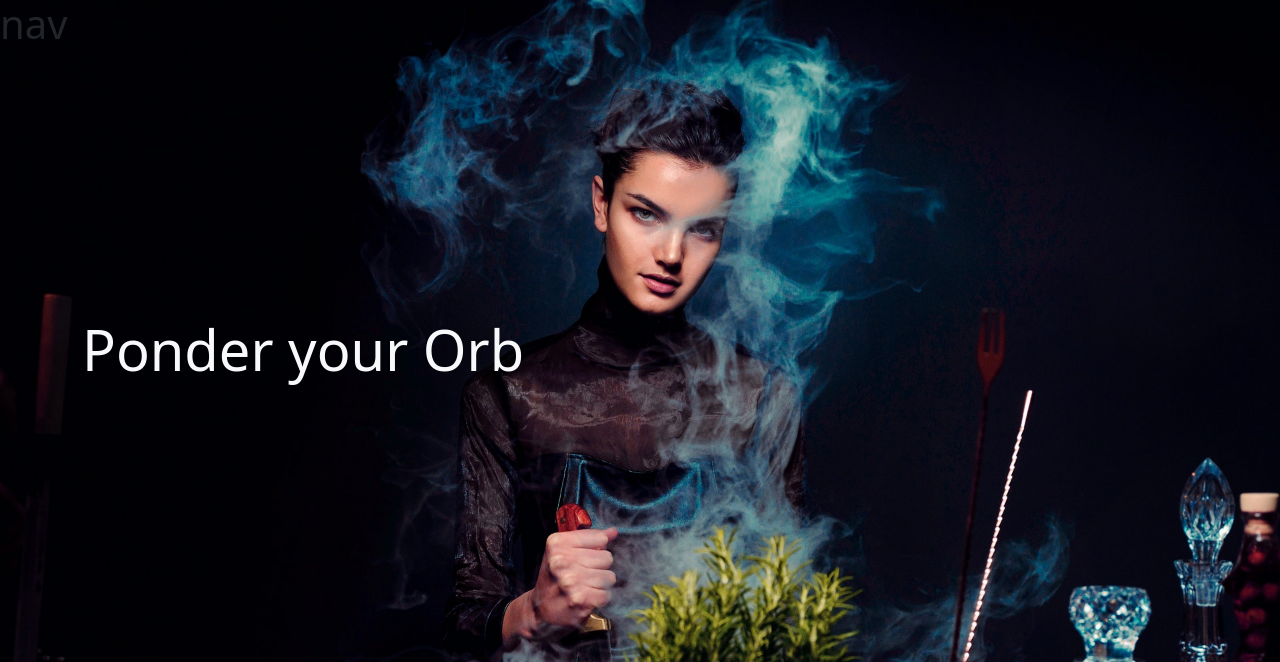
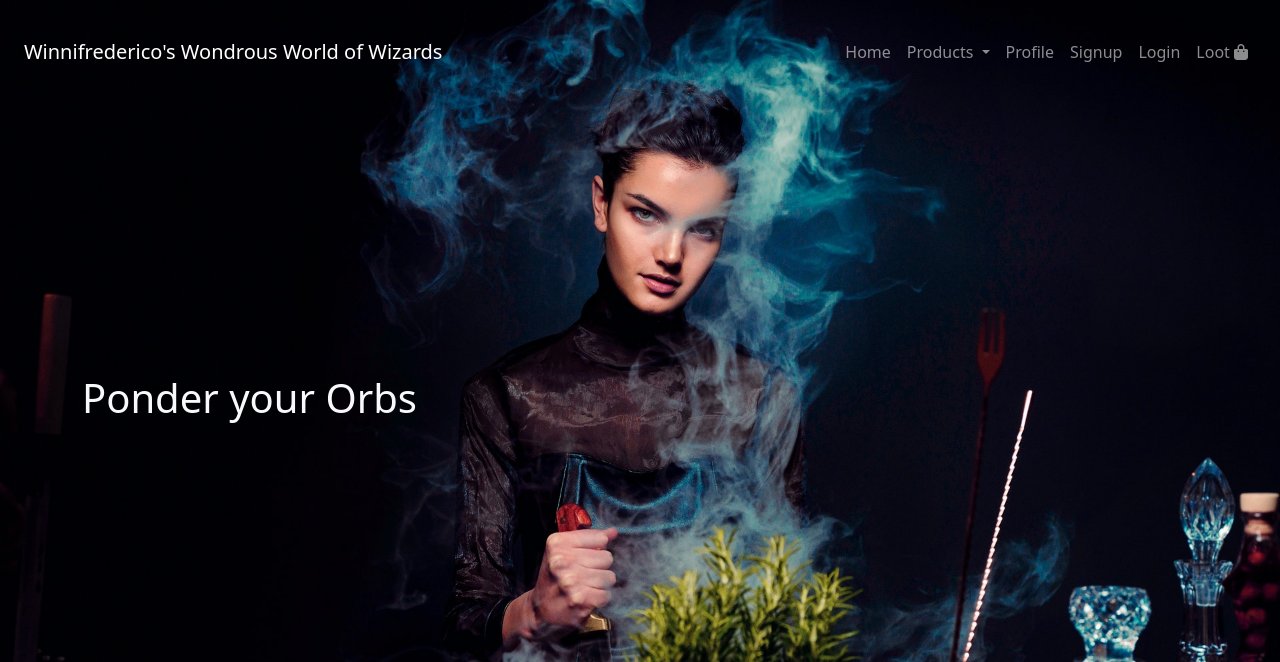
Before and after one commit to keelback-code/wwww, a Django app: page / in a window 1280 px wide. Shown: the top 662 px of the page. Run offline with Django 3.2, Linux system fonts and the light colour scheme; some libraries are stand-ins or nearby versions.

Commit message:
Add basic navbar

```diff
--- a/landing_page/templates/landing_page/index.html
+++ b/landing_page/templates/landing_page/index.html
@@ -17,7 +17,7 @@
     <div class="row h-100">
         <!-- my-auto vertically centers, h-100 is 100% height -->
         <div class="col-7 col-md-6 my-auto">
-            <h1 class="display-4 logo-font text-light">Ponder your Orb</h1>
+            <h1 class="text-light">Ponder your Orbs</h1>
             <div class="my-5">
 
             </div>
--- a/templates/base.html
+++ b/templates/base.html
@@ -26,13 +26,79 @@
 
 </head>
 
-{% block page_header %}
+
+<body>
+    <header>
+        <nav class="navbar navbar-expand-md navbar-dark">
+            <a class="navbar-brand m-4" href="#">Winnifrederico&#39;s Wondrous World of Wizards</a>
+
+            <button class="navbar-toggler" type="button" data-toggle="collapse" data-target="#navbarSupportedContent" aria-controls="navbarSupportedContent" aria-expanded="false" aria-label="Toggle navigation">
+              <span class="navbar-toggler-icon"></span>
+            </button>
+
+            <div class="collapse navbar-collapse justify-content-end m-4" id="navbarSupportedContent">
+                <!-- mr-auto in ul prev -->
+              <ul class="navbar-nav">
+                <li class="nav-item active">
+                  <a class="nav-link" href="#">Home</a>
+                </li>
+                <li class="nav-item dropdown">
+                  <a class="nav-link dropdown-toggle" href="#" id="navbarDropdown" role="button" data-toggle="dropdown" aria-haspopup="true" aria-expanded="false">
+                    Products
+                  </a>
+                  <div class="dropdown-menu" aria-labelledby="navbarDropdown">
+                    <a class="dropdown-item" href="#">Hats</a>
+                    <a class="dropdown-item" href="#">Custom Hats</a>
+                    <a class="dropdown-item" href="#">Accessories</a>
+                  </div>
+                </li>
+                <li class="nav-item">
+                  <a class="nav-link" href="#">Profile</a>
+                </li>
+                {% if user.is_authenticated %}
+                <li class="nav-item">
+                    <a class="nav-link" href="#">Logout</a>
+                </li>
+                {% else %}
+                <li class="nav-item">
+                    <a class="nav-link" href="#">Signup</a>
+                </li>
+                <li class="nav-item">
+                    <a class="nav-link" href="#">Login</a>
+                </li>
+                {% endif %}
+                <li class="nav-item">
+                    <a class="nav-link" href="#">Loot <i class="fa-solid fa-bag-shopping"></i></a>
+                  </li>
+              </ul>
+            </div>
+          </nav>
+    </header>
+
+    {% if messages %}
+    <div class="message-container">
+        <!-- Code for toasts from Code Institute Boutique Ado project -->
+        <!-- message levels defined in django/bootstrap -->
+        {% for message in messages %}
+        {% with message.level as level %}
+            {% if level == 40 %}
+                {% include 'includes/toasts/toast_error.html' %}
+            {% elif level == 30 %}
+                {% include 'includes/toasts/toast_warning.html' %}
+            {% elif level == 25 %}
+                {% include 'includes/toasts/toast_success.html' %}
+            {% else %}
+                {% include 'includes/toasts/toast_info.html' %}
+            {% endif %}
+        {% endwith %}
+    {% endfor %}
+    </div>
+    {% endif %}
+
+    {% block page_header %}
     {% endblock %}
-<h1>nav</h1>
-<body>
 
     {% block content %}
-
     {% endblock content %}
 
 
@@ -47,6 +113,13 @@
         alert.close();
     }, 3000);
 </script> -->
+    {% block postloadjs %}
+    <!-- js to call the toasts, just calls and shows -->
+    <!-- anything written here shows up when block.super is called -->
+    <script type="text/javascript">
+        $('.toast').toast('show');
+    </script>
+    {% endblock %}
 
 </body>
 
```
